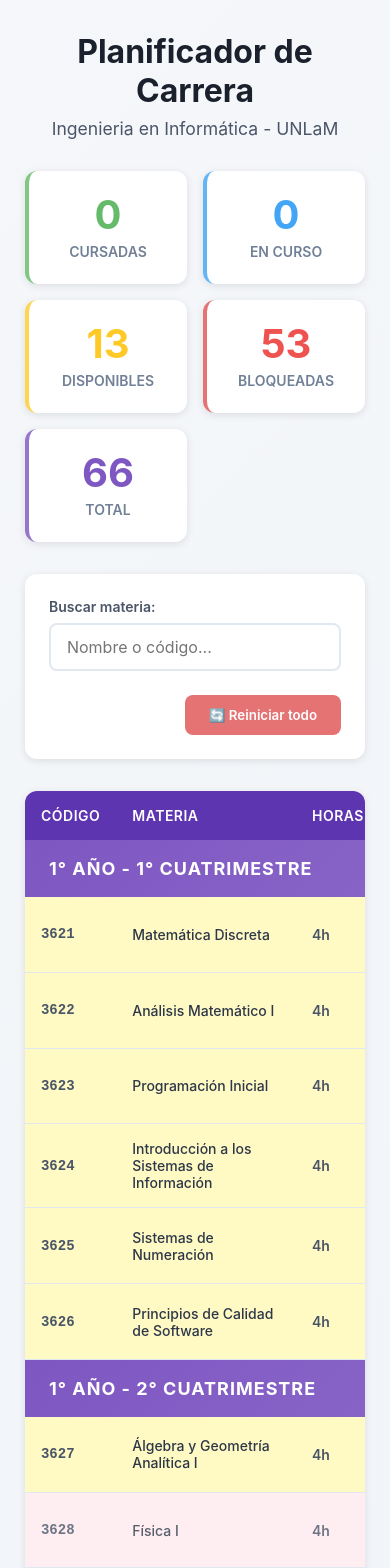
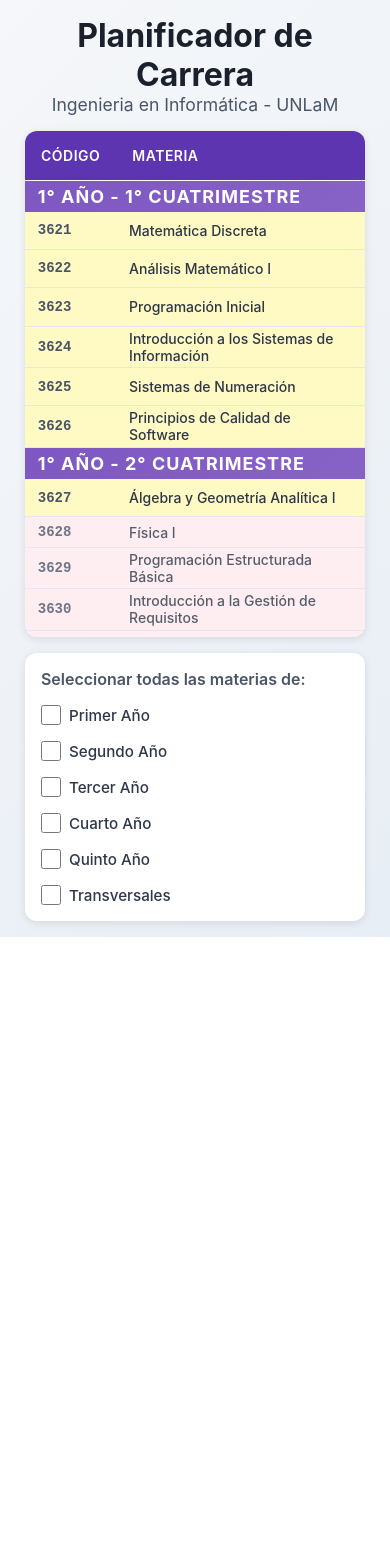
Before and after one commit to franvigna/selector-materias, a React (Vite) app: page / in a window 390 px wide. Shown: the top 1568 px of the page. After the commit the page ends 937 px from the top, so only its background shows below. Built offline with nearby package versions, Linux system fonts and the light colour scheme.

Commit message:
cambios de logica

```diff
--- a/src/components/SelectorMaterias.tsx
+++ b/src/components/SelectorMaterias.tsx
@@ -33,7 +33,15 @@
   const [error, setError] = useState<string | null>(null);
   const [materiasCursadas, setMateriasCursadas] = useState<string[]>([]);
   const [materiasEnCurso, setMateriasEnCurso] = useState<string[]>([]);
-  const [busqueda, setBusqueda] = useState<string>('');
+  const [busqueda, _] = useState<string>('');
+  const [anosSeleccionados, setAnosSeleccionados] = useState<{[key: string]: boolean}>({
+    '1': false,
+    '2': false,
+    '3': false,
+    '4': false,
+    '5': false,
+    'TRANSVERSAL': false
+  });
 
   useEffect(() => {
     const cargarMaterias = async () => {
@@ -92,8 +100,6 @@
     );
   }, [materiasConEstado, busqueda]);
 
-  // Agrupar materias por período
-  // Agrupar materias por período
   const materiasAgrupadas = useMemo(() => {
     const grupos: { [key: string]: MateriaConEstado[] } = {};
 
@@ -104,26 +110,21 @@
       grupos[materia.periodo].push(materia);
     });
 
-  // Ordenar los períodos: primero por año, luego por cuatrimestre
     const periodosOrdenados = Object.keys(grupos).sort((a, b) => {
-    // Transversales y electivas al final
       if (a === 'TRANSVERSAL') return 1;
       if (b === 'TRANSVERSAL') return 1;
       if (a === 'ELECTIVA') return 1;
       if (b === 'ELECTIVA') return 1;
 
-    // Extraer año y cuatrimestre de cada período (formato: 1C1A)
-    const anioA = parseInt(a.charAt(2)); // posición 2 es el año
+      const anioA = parseInt(a.charAt(2));
       const anioB = parseInt(b.charAt(2));
-    const cuatrimestreA = parseInt(a.charAt(0)); // posición 0 es el cuatrimestre
+      const cuatrimestreA = parseInt(a.charAt(0));
       const cuatrimestreB = parseInt(b.charAt(0));
 
-    // Primero ordenar por año
       if (anioA !== anioB) {
         return anioA - anioB;
       }
 
-    // Si el año es el mismo, ordenar por cuatrimestre
       return cuatrimestreA - cuatrimestreB;
     });
 
@@ -133,16 +134,6 @@
       materias: grupos[periodo]
     }));
   }, [materiasFiltradas]);
-
-  const estadisticas = useMemo(() => {
-    return {
-      cursadas: materiasCursadas.length,
-      en_curso: materiasEnCurso.length,
-      disponibles: materiasConEstado.filter(m => m.estado === 'disponible').length,
-      bloqueadas: materiasConEstado.filter(m => m.estado === 'bloqueada').length,
-      total: materias.length
-    };
-  }, [materiasCursadas, materiasEnCurso, materiasConEstado, materias]);
 
   const cambiarEstado = (codigo: string, nuevoEstado: EstadoMateria) => {
     setMateriasCursadas(prev => prev.filter(c => c !== codigo));
@@ -160,13 +151,6 @@
     return materia ? materia.nombre : codigo;
   };
 
-  const reiniciar = () => {
-    if (window.confirm('¿Estás seguro de reiniciar todo?')) {
-      setMateriasCursadas([]);
-      setMateriasEnCurso([]);
-    }
-  };
-
   const getEstadoClass = (estado: EstadoMateria): string => {
     switch (estado) {
       case 'cursada': return 'estado-cursada';
@@ -177,13 +161,28 @@
     }
   };
 
-  const getEstadoTexto = (estado: EstadoMateria): string => {
-    switch (estado) {
-      case 'cursada': return '✓ Cursada';
-      case 'en_curso': return '📚 En curso';
-      case 'disponible': return '✓ Disponible';
-      case 'bloqueada': return '🔒 Bloqueada';
-      default: return '';
+  const toggleSeleccionAnio = (anio: string) => {
+    const nuevoEstado = !anosSeleccionados[anio];
+    setAnosSeleccionados(prev => ({...prev, [anio]: nuevoEstado}));
+
+    const materiasPorAnio = materiasConEstado.filter(m => {
+      if (anio === 'TRANSVERSAL') return m.periodo === 'TRANSVERSAL';
+      const anioMateria = m.periodo.charAt(2);
+      return anioMateria === anio;
+    });
+
+    if (nuevoEstado) {
+      materiasPorAnio.forEach(materia => {
+        if (materia.estado === 'disponible' || materia.estado === 'bloqueada') {
+          cambiarEstado(materia.codigo, 'cursada');
+        }
+      });
+    } else {
+      materiasPorAnio.forEach(materia => {
+        if (materia.estado === 'cursada' || materia.estado === 'en_curso') {
+          cambiarEstado(materia.codigo, 'disponible');
+        }
+      });
     }
   };
 
@@ -217,57 +216,15 @@
           <p>Ingenieria en Informática - UNLaM</p>
         </header>
 
-        {/* Barra de estadísticas */}
-        <div className="stats-container">
-          <div className="stat-card cursada">
-            <span className="stat-numero">{estadisticas.cursadas}</span>
-            <span className="stat-label">Cursadas</span>
-          </div>
-          <div className="stat-card en-curso">
-            <span className="stat-numero">{estadisticas.en_curso}</span>
-            <span className="stat-label">En curso</span>
-          </div>
-          <div className="stat-card disponible">
-            <span className="stat-numero">{estadisticas.disponibles}</span>
-            <span className="stat-label">Disponibles</span>
-          </div>
-          <div className="stat-card bloqueada">
-            <span className="stat-numero">{estadisticas.bloqueadas}</span>
-            <span className="stat-label">Bloqueadas</span>
-          </div>
-          <div className="stat-card total">
-            <span className="stat-numero">{estadisticas.total}</span>
-            <span className="stat-label">Total</span>
-          </div>
-        </div>
 
-        {/* Filtros */}
-        <div className="filtros-container">
-          <div className="filtro-grupo">
-            <label>Buscar materia:</label>
-            <input
-              type="text"
-              placeholder="Nombre o código..."
-              value={busqueda}
-              onChange={(e) => setBusqueda(e.target.value)}
-              className="input-busqueda"
-            />
-          </div>
-
-          <button onClick={reiniciar} className="btn-reiniciar">
-            🔄 Reiniciar todo
-          </button>
-        </div>
 
         {/* Tabla de materias agrupadas por período */}
-        <div className="tabla-container">
+        <div className="tabla-container tabla-scroll">
           <table className="tabla-materias">
             <thead>
               <tr>
                 <th>Código</th>
                 <th>Materia</th>
-                <th>Horas</th>
-                <th>Estado</th>
                 <th>Correlativas</th>
                 <th>Acciones</th>
               </tr>
@@ -275,16 +232,15 @@
             <tbody>
               {materiasAgrupadas.length === 0 ? (
                 <tr>
-                  <td colSpan={6} className="tabla-vacia">
+                  <td colSpan={4} className="tabla-vacia">
                     No se encontraron materias
                   </td>
                 </tr>
               ) : (
                 materiasAgrupadas.map(grupo => (
                   <React.Fragment key={grupo.periodo}>
-                    {/* Separador de período */}
                     <tr className="separador-periodo">
-                      <td colSpan={6}>
+                      <td colSpan={4}>
                         <div className="periodo-header">
                           <span className="periodo-label">{grupo.label}</span>
                           <span className="periodo-count">{grupo.materias.length} materias</span>
@@ -292,7 +248,6 @@
                       </td>
                     </tr>
 
-                    {/* Materias del período */}
                     {grupo.materias.map(materia => (
                       <tr key={materia.codigo} className={`fila-materia ${getEstadoClass(materia.estado)}`}>
                         <td className="col-codigo">{materia.codigo}</td>
@@ -300,12 +255,6 @@
                           {materia.nombre}
                           {materia.esElectiva && <span className="badge-electiva">Electiva</span>}
                           {materia.esTransversal && <span className="badge-transversal">Transversal</span>}
-                        </td>
-                        <td className="col-horas">{materia.horasSemanales}h</td>
-                        <td className="col-estado">
-                          <span className={`badge-estado ${getEstadoClass(materia.estado)}`}>
-                            {getEstadoTexto(materia.estado)}
-                          </span>
                         </td>
                         <td className="col-correlativas">
                           {materia.correlativas.length === 0 ? (
@@ -328,19 +277,20 @@
                           {materia.estado === 'disponible' && (
                             <>
                             <button
+                                onClick={() => cambiarEstado(materia.codigo, 'cursada')}
+                                className="btn-accion cursada"
+                                title="Marcar como cursada"
+                              >
+                                Cursada
+                              </button>
+                              <button
                                 onClick={() => cambiarEstado(materia.codigo, 'en_curso')}
                                 className="btn-accion en-curso"
                                 title="Marcar como en curso"
                               >
                                 Cursando
                               </button>
-                              <button
-                                onClick={() => cambiarEstado(materia.codigo, 'cursada')}
-                                className="btn-accion cursada"
-                                title="Marcar como cursada"
-                              >
-                                Cursada
-                              </button>
+
                             </>
                           )}
                           {materia.estado === 'en_curso' && (
@@ -379,7 +329,66 @@
             </tbody>
           </table>
         </div>
+
+         {/* Selector de años */}
+        <div className="selector-anos">
+          <h3>Seleccionar todas las materias de:</h3>
+          <div className="anos-checkboxes">
+
+            <label className="checkbox-ano">
+              <input
+                type="checkbox"
+                checked={anosSeleccionados['1']}
+                onChange={() => toggleSeleccionAnio('1')}
+              />
+              <span>Primer Año</span>
+            </label>
+            <label className="checkbox-ano">
+              <input
+                type="checkbox"
+                checked={anosSeleccionados['2']}
+                onChange={() => toggleSeleccionAnio('2')}
+              />
+              <span>Segundo Año</span>
+            </label>
+            <label className="checkbox-ano">
+              <input
+                type="checkbox"
+                checked={anosSeleccionados['3']}
+                onChange={() => toggleSeleccionAnio('3')}
+              />
+              <span>Tercer Año</span>
+            </label>
+            <label className="checkbox-ano">
+              <input
+                type="checkbox"
+                checked={anosSeleccionados['4']}
+                onChange={() => toggleSeleccionAnio('4')}
+              />
+              <span>Cuarto Año</span>
+            </label>
+            <label className="checkbox-ano">
+              <input
+                type="checkbox"
+                checked={anosSeleccionados['5']}
+                onChange={() => toggleSeleccionAnio('5')}
+              />
+              <span>Quinto Año</span>
+            </label>
+            <label className="checkbox-ano">
+              <input
+                type="checkbox"
+                checked={anosSeleccionados['TRANSVERSAL']}
+                onChange={() => toggleSeleccionAnio('TRANSVERSAL')}
+              />
+              <span>Transversales</span>
+            </label>
           </div>
+        </div>
+      </div>
+
+
+
     </div>
   );
 };
--- a/src/styles/SelectorMaterias.css
+++ b/src/styles/SelectorMaterias.css
@@ -7,7 +7,7 @@
 .selector-container {
   min-height: 100vh;
   background: linear-gradient(135deg, #f5f7fa 0%, #e8eef5 100%);
-  padding: 2rem 1rem;
+  padding: 1rem 1rem;
 }
 
 .selector-wrapper {
@@ -19,19 +19,66 @@
 /* Header */
 .selector-header {
   text-align: center;
-  margin-bottom: 2rem;
+  margin-bottom: 1rem;
 }
 
 .selector-header h1 {
-  font-size: 2.5rem;
-  font-weight: 700;
-  color: #1a202c;
-  margin-bottom: 0.5rem;
+    font-size: 2rem;
+    font-weight: 700;
+    color: #1a202c;
+    /* margin-bottom: 0.5rem; */
 }
 
 .selector-header p {
   color: #4a5568;
   font-size: 1.1rem;
+}
+
+/* Selector de años */
+.selector-anos {
+  background: white;
+  padding: 1rem;
+  border-radius: 12px;
+  box-shadow: 0 2px 8px rgba(0, 0, 0, 0.1);
+  margin-top: 1rem;
+}
+
+.selector-anos h3 {
+  font-size: 1rem;
+  color: #4a5568;
+  margin-bottom: 1rem;
+  font-weight: 600;
+}
+
+.anos-checkboxes {
+  display: flex;
+  flex-wrap: wrap;
+  gap: 1.5rem;
+}
+
+.checkbox-ano {
+  display: flex;
+  align-items: center;
+  gap: 0.5rem;
+  cursor: pointer;
+  user-select: none;
+}
+
+.checkbox-ano input[type="checkbox"] {
+  width: 20px;
+  height: 20px;
+  cursor: pointer;
+  accent-color: #7e57c2;
+}
+
+.checkbox-ano span {
+  font-size: 0.95rem;
+  color: #2d3748;
+  font-weight: 500;
+}
+
+.checkbox-ano:hover span {
+  color: #7e57c2;
 }
 
 /* Estadísticas */
@@ -175,6 +222,30 @@
   overflow: hidden;
 }
 
+.tabla-scroll {
+  max-height: 60vh;
+  overflow-y: auto;
+  position: relative;
+}
+
+.tabla-scroll::-webkit-scrollbar {
+  width: 10px;
+}
+
+.tabla-scroll::-webkit-scrollbar-track {
+  background: #f1f1f1;
+  border-radius: 10px;
+}
+
+.tabla-scroll::-webkit-scrollbar-thumb {
+  background: #7e57c2;
+  border-radius: 10px;
+}
+
+.tabla-scroll::-webkit-scrollbar-thumb:hover {
+  background: #5e35b1;
+}
+
 .tabla-materias {
   width: 100%;
   border-collapse: collapse;
@@ -183,6 +254,9 @@
 .tabla-materias thead {
   background: #5e35b1;
   color: white;
+  position: sticky;
+  top: 0;
+  z-index: 10;
 }
 
 .tabla-materias th {
@@ -197,6 +271,9 @@
 /* Separador de período */
 .separador-periodo {
   background: linear-gradient(135deg, #7e57c2 0%, #9575cd 100%);
+  position: sticky;
+  top: 50px;
+  z-index: 9;
 }
 
 .separador-periodo td {
@@ -207,7 +284,7 @@
   display: flex;
   justify-content: space-between;
   align-items: center;
-  padding: 1rem 1.5rem;
+  padding: 0.2rem 0.8rem;
   color: white;
 }
 
@@ -237,7 +314,7 @@
 }
 
 .tabla-materias td {
-  padding: 1rem;
+  padding: 0.2rem 0.8rem;
   font-size: 0.875rem;
 }
 
@@ -491,7 +568,8 @@
 /* Responsive */
 @media (max-width: 1400px) {
   .selector-wrapper {
-    width: 90%;
+    width: 9
+    80%;
   }
 }
 
@@ -514,6 +592,15 @@
     font-size: 2rem;
   }
 
+  .anos-checkboxes {
+    flex-direction: column;
+    gap: 1rem;
+  }
+
+  .tabla-scroll {
+    max-height: 60vh;
+  }
+
   .stats-container {
     grid-template-columns: repeat(2, 1fr);
   }
```
Lines whose indentation alone changed are shown as unchanged.
